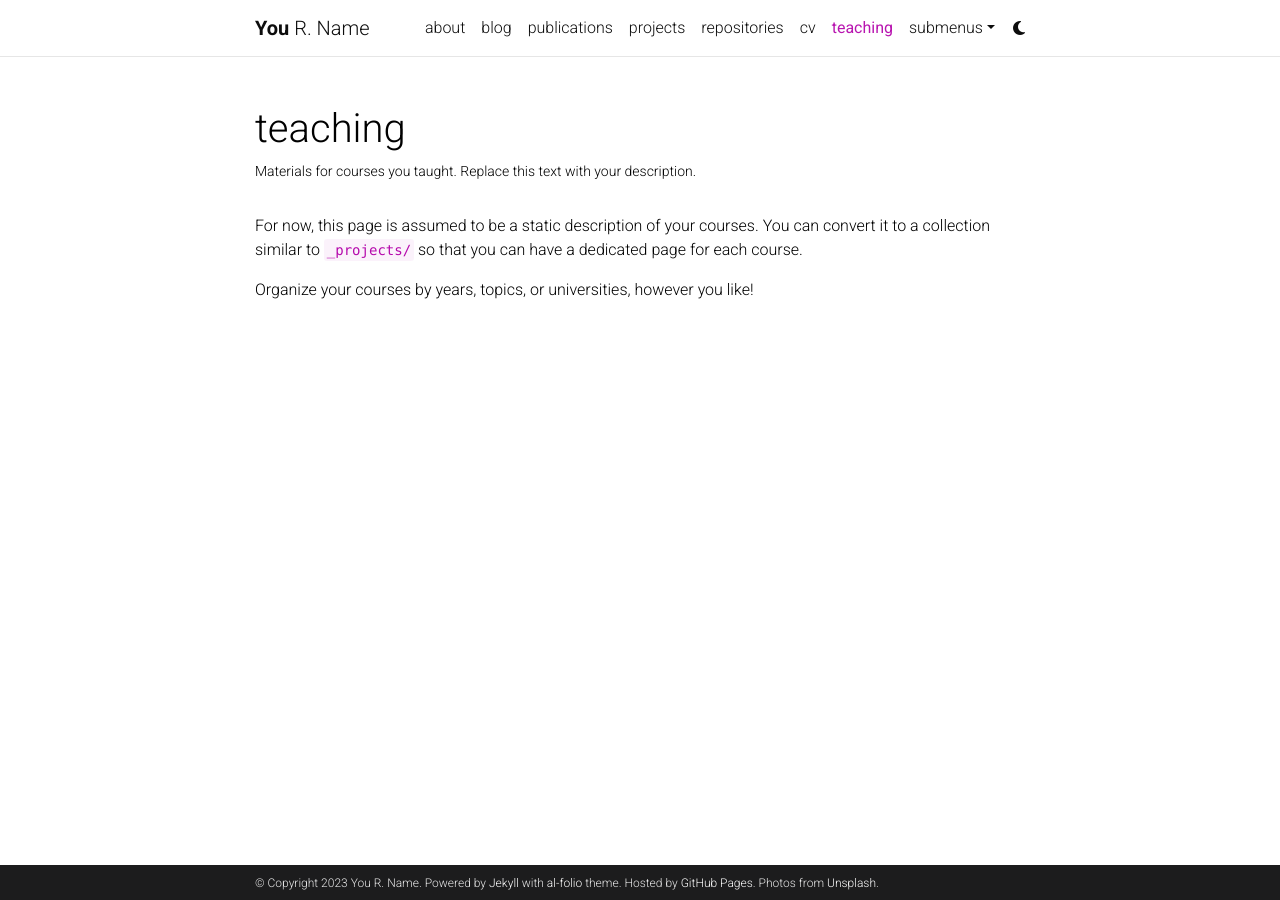
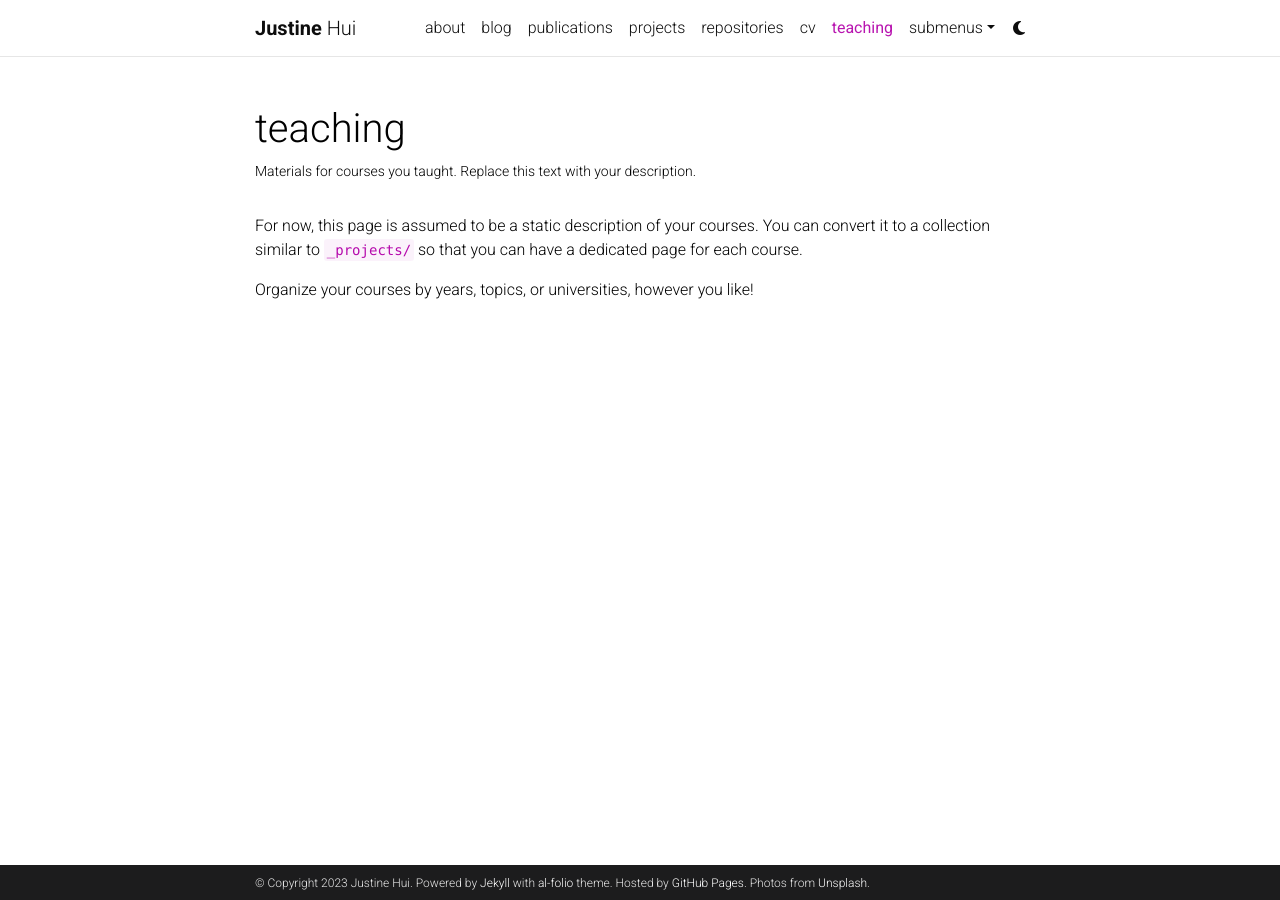
Before and after one commit to ctjustinehui/ctjustinehui.github.io, a Jekyll site: the page built from _pages/teaching.md, in a window 1280 px wide. Built offline with Jekyll 4.4.1, drawn with Linux system fonts in a browser that asks for light colours; comment, search, counter and statistics services are not loaded; a style sheet for code colours, icons or effects is not loaded.

Commit message:
updates to environment

```diff
--- a/_config.yml
+++ b/_config.yml
@@ -3,9 +3,9 @@
 # -----------------------------------------------------------------------------
 
 title: blank # the website title (if blank, full name will be used instead)
-first_name: You
-middle_name: R.
-last_name: Name
+first_name: Justine
+middle_name:
+last_name: Hui
 email: you@example.com
 description: > # the ">" symbol means to ignore newlines until "footer_text:"
   A simple, whitespace theme for academics. Based on [*folio](https://github.com/bogoli/-folio) design.
@@ -18,8 +18,8 @@
 lang: en # the language of your site (for example: en, fr, cn, ru, etc.)
 icon: ⚛️  # the emoji used as the favicon (alternatively, provide image name in /assets/img/)
 
-url: https://alshedivat.github.io # the base hostname & protocol for your site
-baseurl: /al-folio # the subpath of your site, e.g. /blog/
+url: https://ctjustinehui.github.io # the base hostname & protocol for your site
+baseurl:  # the subpath of your site, e.g. /blog/
 last_updated: false # set to true if you want to display last updated in the footer
 impressum_path:  # set to path to include impressum link in the footer, use the same path as permalink in a page, helps to conform with EU GDPR
 
```
